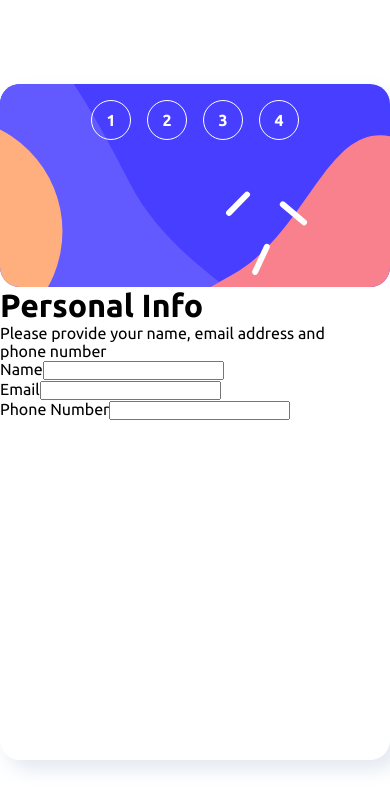
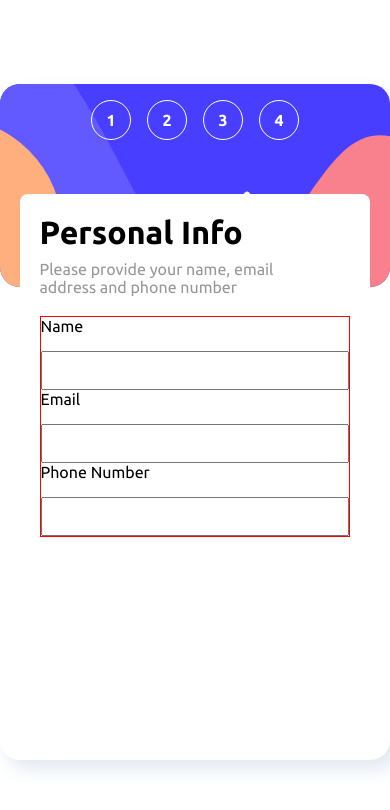
Before and after one commit to Pe-KaY/multi-step-form, an Angular app: page / in a window 390 px wide. Shown: the top 810 px of the page. Built offline with nearby package versions, Linux system fonts and the light colour scheme.

Commit message:
added mobile view styles

```diff
--- a/src/app/personalinfo/personalinfo.component.css
+++ b/src/app/personalinfo/personalinfo.component.css
@@ -1,6 +1,35 @@
 .form__rightSide_modal {
-    width: 343px;
-    height: 376px;
-    background-color: white;
+    max-width: 350px;
+    max-height: 376px;
+    width: 100%;
+    height: 100%;
+    background-color: #ffffff;
+    padding: 20px;
+    border-radius: 8px;
     position: absolute;
+    top: 23%;
+    left: 5%;
 }
+
+.personalInfo__header > p {
+    margin-top: 0.56em;
+    margin-bottom: 20px;
+    font-size: 1rem;
+    padding-right: 1em;
+    color: #979797;
+}
+
+.personalInfo__form {
+    margin-top: 10px;
+    border: 1px solid red;
+}
+
+.personalInfo__form-inputs {
+    display: flex;
+    flex-direction: column;
+    gap: 16px;
+}
+
+.personalInfo__form-inputs > input {
+    padding: 10px;
+}
--- a/src/app/personalinfo/personalinfo.component.html
+++ b/src/app/personalinfo/personalinfo.component.html
@@ -1,25 +1,25 @@
-<div class="form__rightSide_modal" >
+<div class="form__rightSide_modal">
     <div class="personalInfo__header">
         <h1>Personal Info</h1>
         <p>Please provide your name, email address and phone number</p>
     </div>
     <div class="personalInfo__form">
         <form>
-            <div>
+            <div class="personalInfo__form-inputs">
                 <label for="name">Name</label>
                 <input type="text" id="name" formControlName="name">
                 <!-- <div *ngIf="form.controls.name.invalid && form.controls.name.touched" [class]="'error-msg'">
                     Name is required.
                   </div> -->
             </div>
-            <div>
+            <div class="personalInfo__form-inputs">
                 <label for="name">Email</label>
                 <input type="email" id="email" formControlName="email">
                 <!-- <div *ngIf="form.controls.email.invalid && form.controls.email.touched" [class]="'error-msg'">
                     Email is required.
                   </div> -->
             </div>
-            <div>
+            <div class="personalInfo__form-inputs">
                 <label for="phone">Phone Number</label>
                 <input type="tel" id="phone" formControlName="phone">
                 <!-- <div *ngIf="form.controls.phone.invalid && form.controls.phone.touched" [class]="'error-msg'">
```
